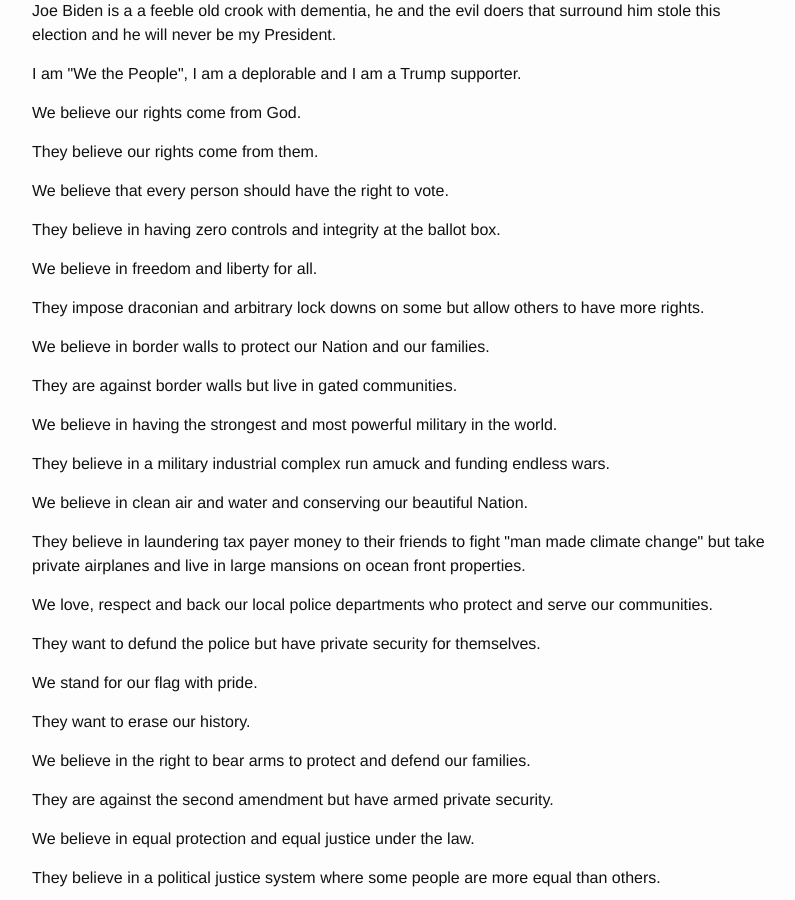
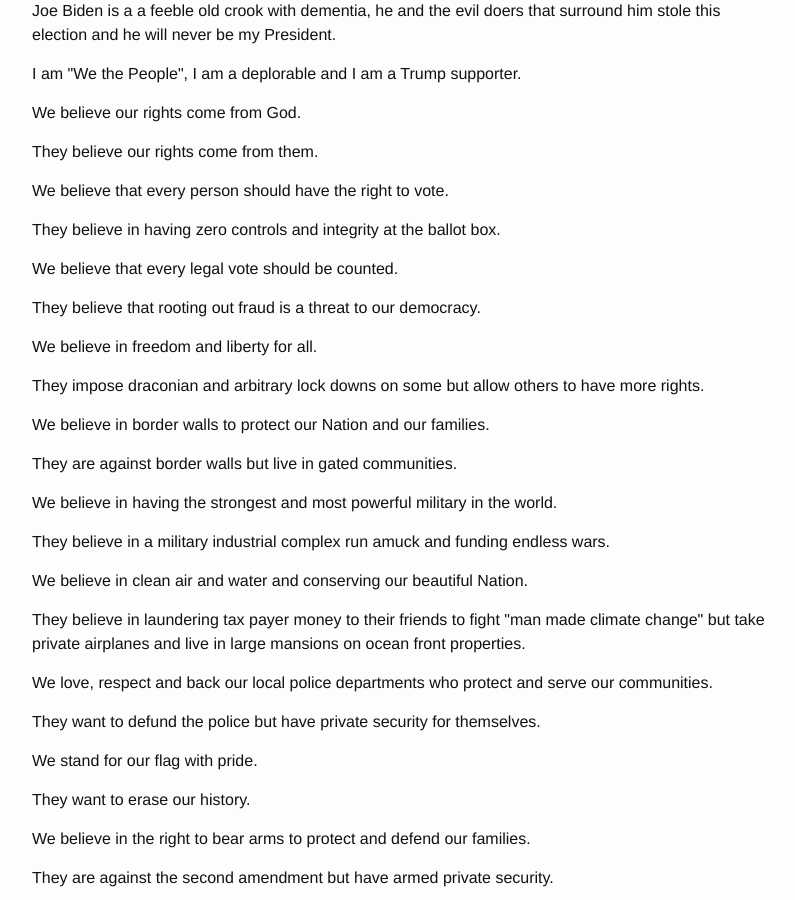
Before and after one commit to newyorkconservative/newyorkconservative.github.io, a Jekyll site: the page built from _posts/2021-01-11-them-the-power-elite-and-us-we-the-people.md, in a window 1280 px wide and 900 px high, scrolled down 960 px. Shown: the whole window, without its empty margins (238-1033 px from the left). Built offline with Jekyll 4.4.1, drawn with Linux system fonts in a browser that asks for light colours.

Commit message:
Syncing _posts/2021-01-11-them-the-power-elite-and-us-we-the-people.md from WordPress at https://www.newyorkconservative.com () - wpghs

```diff
--- a/_posts/2021-01-11-them-the-power-elite-and-us-we-the-people.md
+++ b/_posts/2021-01-11-them-the-power-elite-and-us-we-the-people.md
@@ -61,6 +61,14 @@ post_date: 2021-01-11 22:39:53
 
 <!-- wp:paragraph -->
 <p>They believe in having zero controls and integrity at the ballot box.</p>
+<!-- /wp:paragraph -->
+
+<!-- wp:paragraph -->
+<p>We believe that every legal vote should be counted.</p>
+<!-- /wp:paragraph -->
+
+<!-- wp:paragraph -->
+<p>They believe that rooting out fraud is a threat to our democracy.</p>
 <!-- /wp:paragraph -->
 
 <!-- wp:paragraph -->
```
